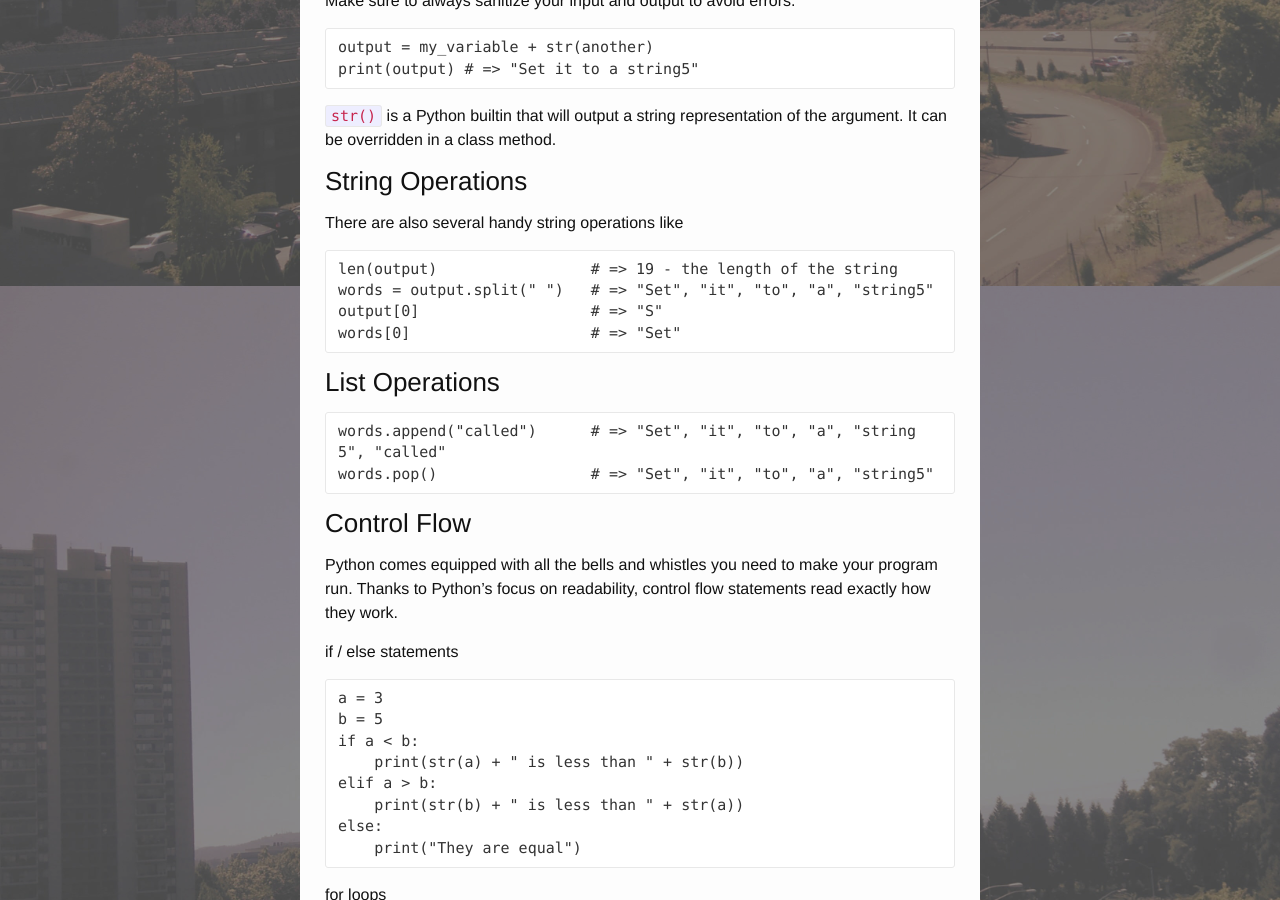
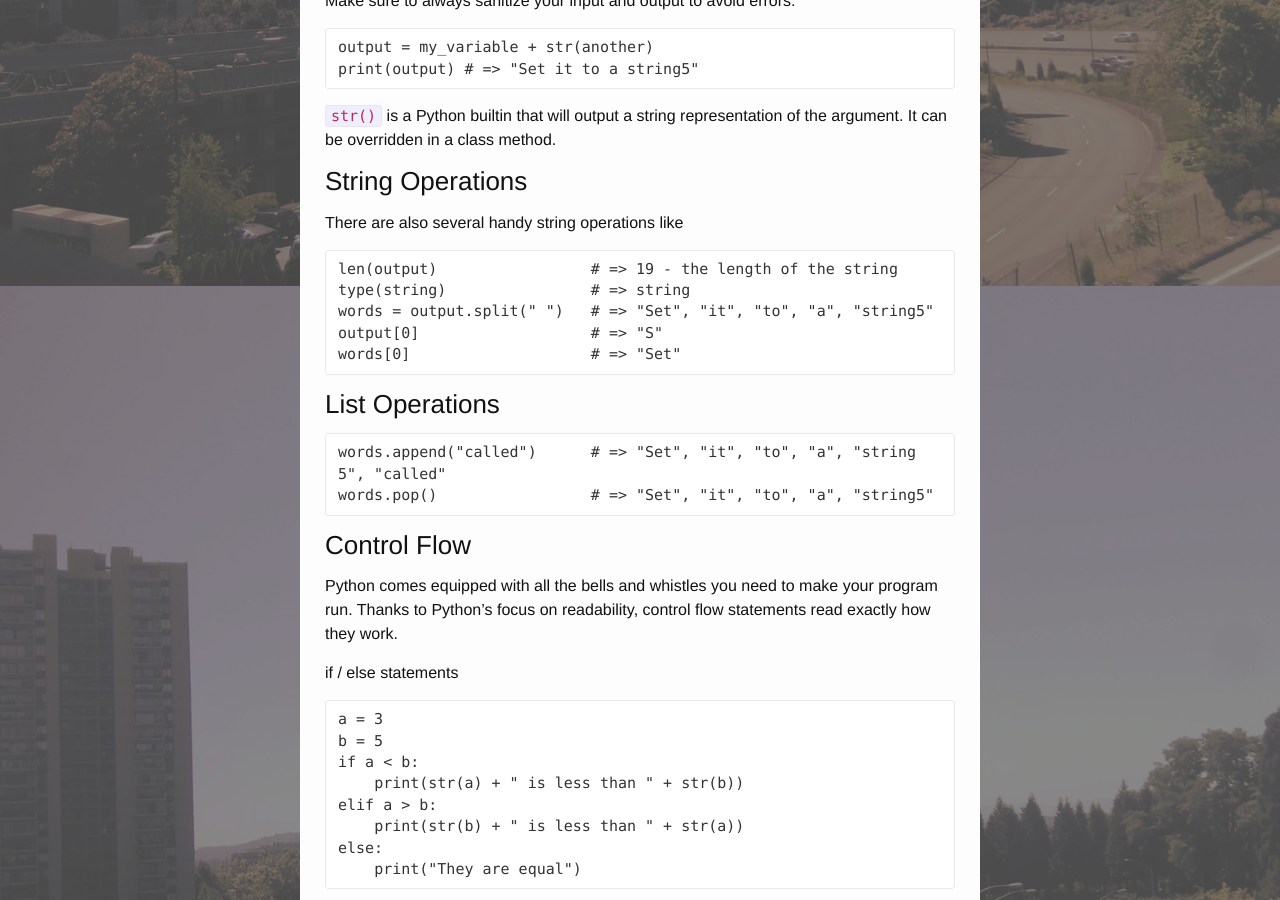
Before and after one commit to plosive/konstantinfarrell.github.io, a Jekyll site: the page built from _posts/2015-07-04-python.md, in a window 1280 px wide and 900 px high, scrolled down 2414 px. Built offline with Jekyll 4.4.1, drawn with Linux system fonts in a browser that asks for light colours.

Commit message:
update article

```diff
--- a/_posts/2015-07-04-python.md
+++ b/_posts/2015-07-04-python.md
@@ -110,6 +110,7 @@ Make sure to always sanitize your input and output to avoid errors.
 There are also several handy string operations like
 
     len(output)                 # => 19 - the length of the string
+    type(string)                # => string
     words = output.split(" ")   # => "Set", "it", "to", "a", "string5"
     output[0]                   # => "S"
     words[0]                    # => "Set"
```
